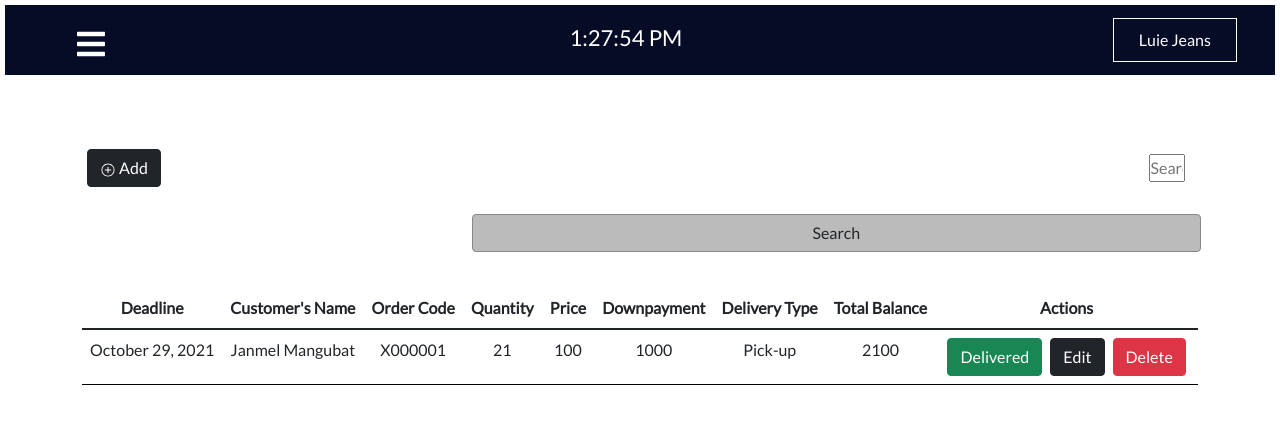
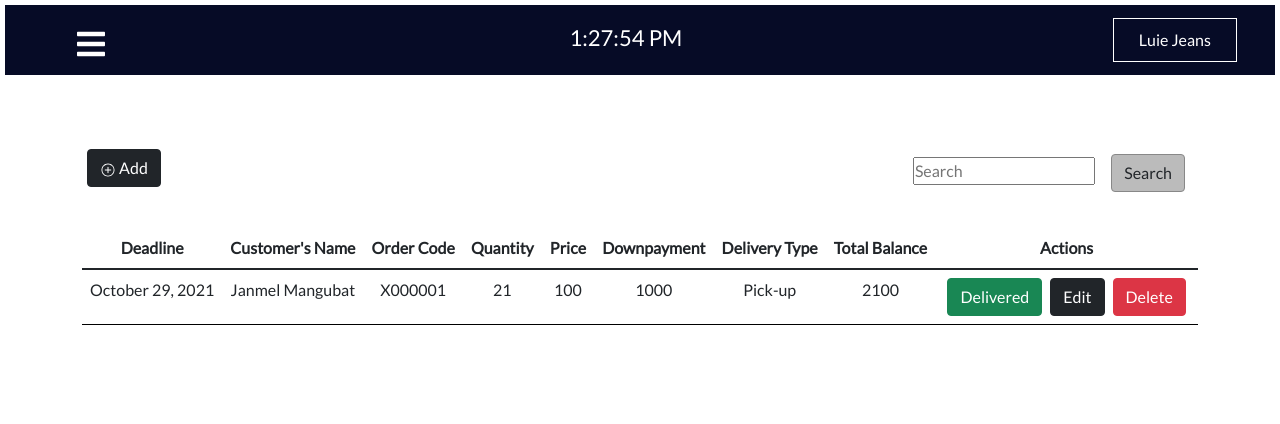
Before and after one commit to TheLadsters/luiejeansmanagementsystem, a React (Create React App) app: page /landing-page in a window 1280 px wide. Shown: the top 424 px of the page. Built offline with nearby package versions, Linux system fonts and the light colour scheme.

Commit message:
removed width in css

```diff
--- a/src/components/Login.css
+++ b/src/components/Login.css
@@ -21,7 +21,6 @@ input#formBasicPassword {
     color: #EEEEEE;
     background-color: #BBBBBB !important;
     border-color: #888888 !important;
-    width: 100%;
 }
 
 h3{
--- a/src/pages/LandingPage.js
+++ b/src/pages/LandingPage.js
@@ -1,5 +1,5 @@
 import React, { useState } from 'react';
-import { Table, Container, Row, Col, ToggleButton} from "react-bootstrap";
+import { Table, Container, Row, Col} from "react-bootstrap";
 import './LandingPage.css';
 import 'bootstrap/dist/css/bootstrap.min.css';
 import * as IoIcons from 'react-icons/io';
@@ -25,7 +25,7 @@ const LandingPage = () => {
                 </Col>
 
                 <Col className="mt-5">
-                    <input type="text" className="my-3 mx-2" placeholder="Search"/>
+                    <input type="text" className="my-3 mx-2 w-25" placeholder="Search"/>
                     <button className=" btn btn-primary w-10 my-3 mx-2 text-dark">Search</button>
                 </Col>
             </Row>
```
